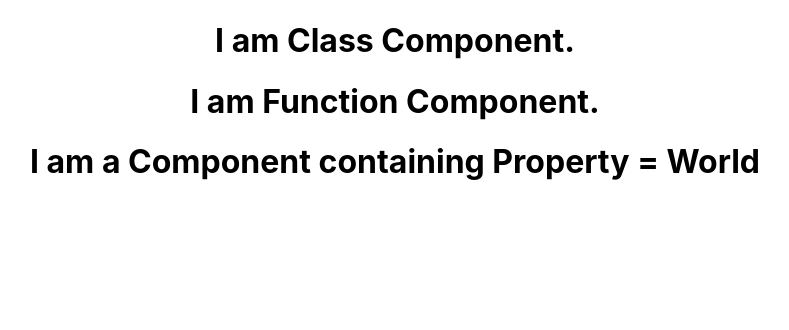
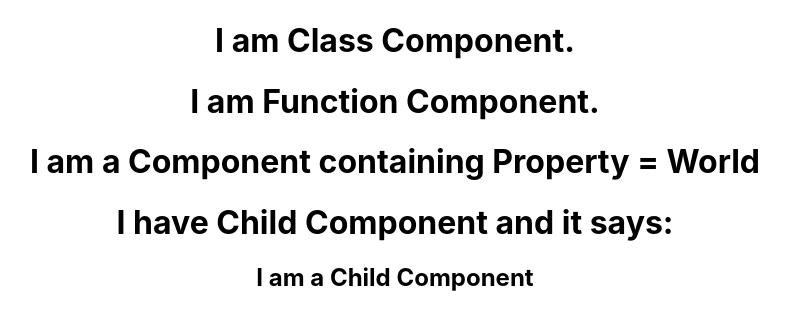
Before and after one commit to dev098karan/Learn-React, a React (Create React App) app in the folder my-app/: page / in a window 1280 px wide. Shown: the top 330 px of the page, without its empty margins (245-1034 px from the left). Built offline with nearby package versions, Linux system fonts and the light colour scheme.

Commit message:
Use Component Inside Component
Use Component Inside Component

```diff
--- a/my-app/src/App.js
+++ b/my-app/src/App.js
@@ -2,6 +2,7 @@ import './App.css';
 import ClassComponent from './components/ClassComponent';
 import FunctionComponent from './components/FunctionComponent';
 import PropsInComponent from './components/PropsInComponent';
+import ComponentInComponent from './components/ComponentInComponent';
 
 function App() {
   return (
@@ -9,6 +10,7 @@ function App() {
       <ClassComponent />
       <FunctionComponent />
       <PropsInComponent property="World" />
+      <ComponentInComponent />
     </div>
   );
 }
--- /dev/null
+++ b/my-app/src/components/ComponentInComponent.js
@@ -0,0 +1,16 @@
+import React from 'react';
+
+function ChildComponent() {
+    return <h2>I am a Child Component</h2>;
+}
+
+function ParentComponent() {
+    return (
+        <div>
+            <h1>I have Child Component and it says:</h1>
+            <ChildComponent />
+        </div>
+    );
+}
+
+export default ParentComponent;
```
